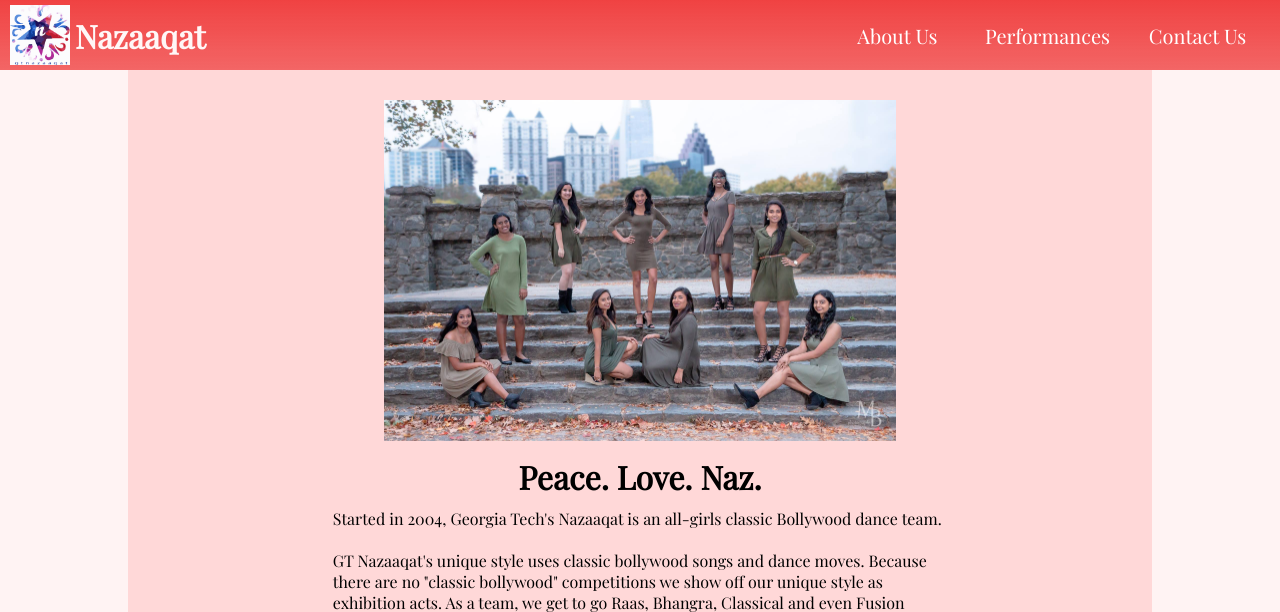
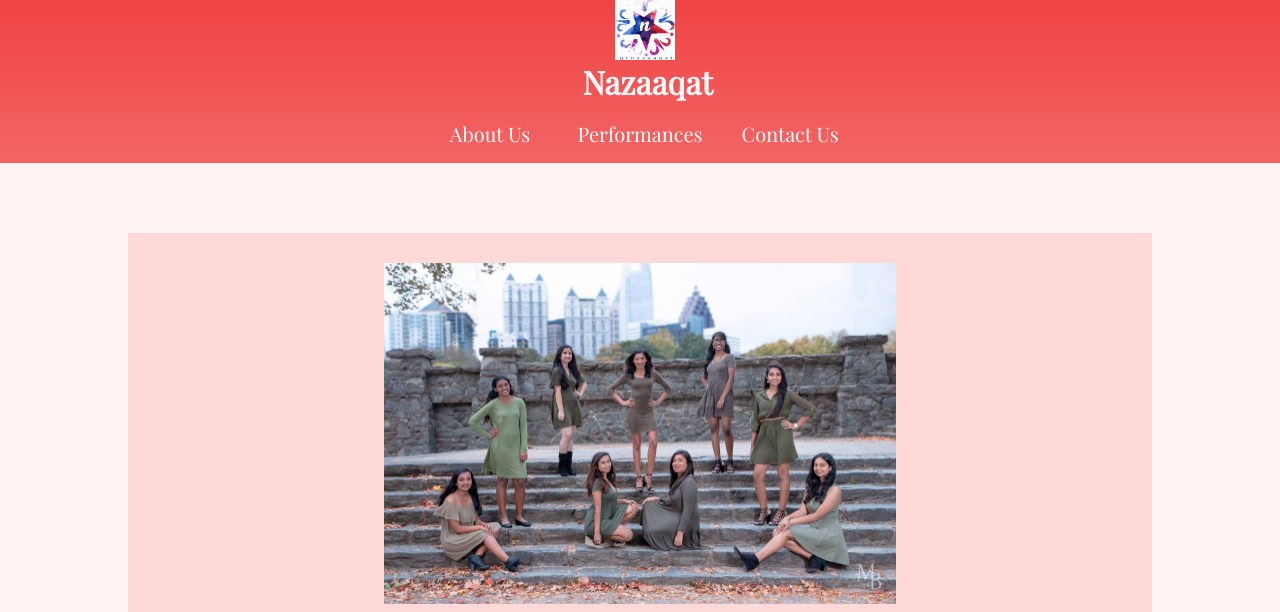
Before and after one commit to heenap98/Nazaaqat-Information-Page, a PHP site: page / in a window 1280 px wide. Shown: the top 612 px of the page. Run offline with PHP 8.4, Linux system fonts and the light colour scheme.

Commit message:
Added mobile view

```diff
--- a/styles/styles.css
+++ b/styles/styles.css
@@ -279,3 +279,67 @@
     height: 100%;
   }
 }
+
+@media only screen and (max-device-width: 815px) {
+  header {
+    position: relative;
+    width: 100%;
+    height: auto;
+    grid-template-columns: 100%;
+    grid-template-rows: auto auto;
+    grid-template-areas:
+      "logo"
+      "nav";
+  }
+
+  #name {
+    flex-direction: column;
+    height: auto;
+    justify-items: center;
+  }
+
+  #nav-bar {
+    margin-right: auto;
+  }
+
+  nav {
+    height: 100px;
+    justify-self: center;
+    grid-template-columns: 100%;
+    grid-template-rows: 1fr 1fr 1fr;
+    grid-template-areas:
+      "about"
+      "performances"
+      "contact";
+  }
+
+  #performances-body {
+    width: 80%;
+  }
+
+  .video {
+    width: 100%;
+    align-items: center;
+  }
+
+  .only-video {
+    position: relative;
+    width: 100%;
+    height: 0;
+    padding-bottom: 56.25%;
+  }
+
+  .caption {
+    width: 89%;
+    margin: 5px auto 0 auto;
+    word-wrap: break-word;
+  }
+
+  iframe {
+    position: absolute;
+    top: 0;
+    left: 0;
+    width: 100%;
+    height: 100%;
+  }
+}
```
